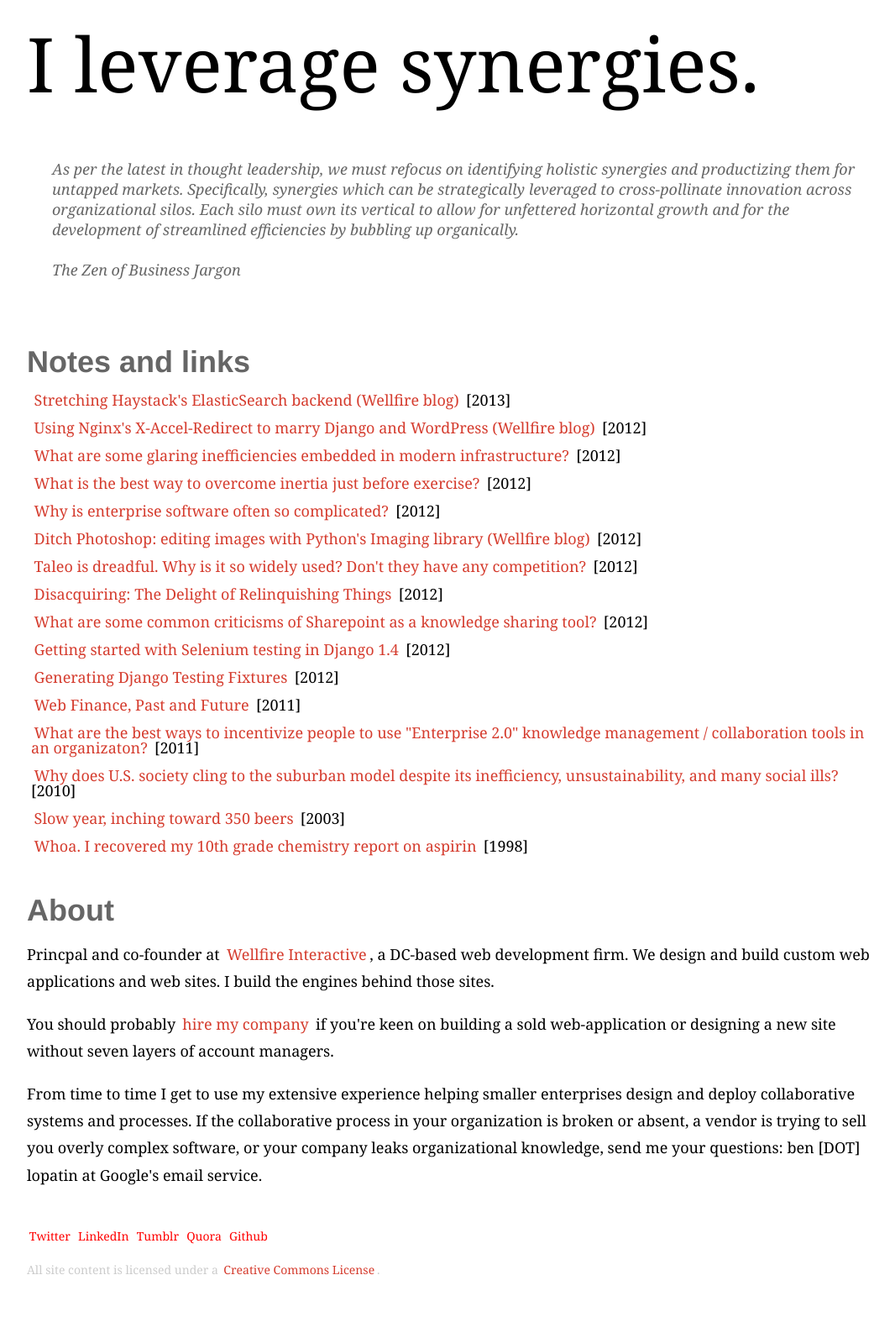
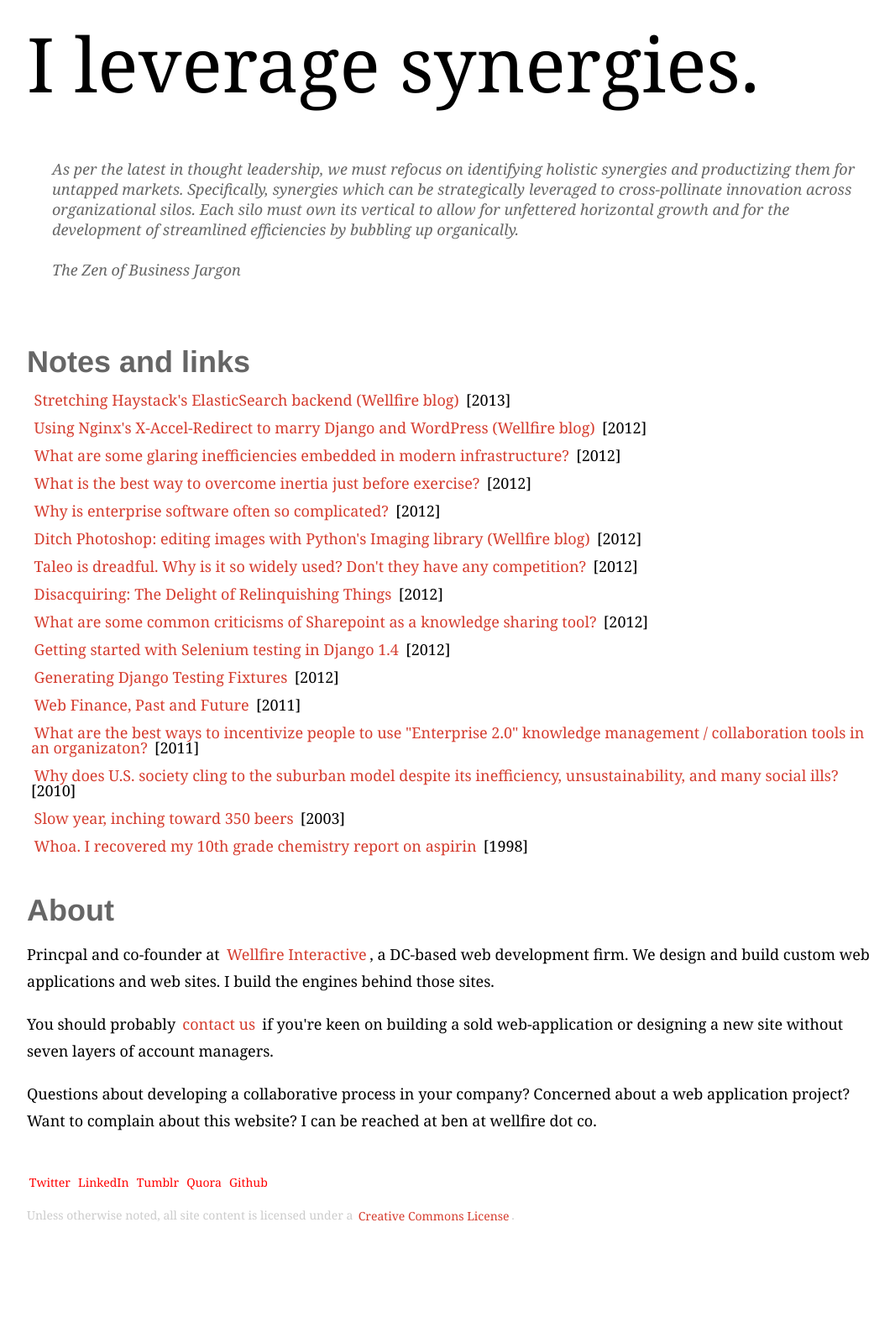
Before and after one commit to bennylope/bennylope.github.com, a Jekyll site: the page built from index.html, in a window 1280 px wide. Shown: the whole page at 84% size, without its empty margins (96-1162 px from the left). Built offline with Jekyll 4.4.1, drawn with Linux system fonts in a browser that asks for light colours; the list of posts is cut into pages by our own code; after the commit the page ends 1504 px from its top, so only the background shows below that.

Commit message:
About/footer updates

```diff
--- a/_layouts/base.html
+++ b/_layouts/base.html
@@ -36,7 +36,7 @@
             <li><a href="http://github.com/bennylope/" rel="nofollow"><span>Github</a></span></li>
           </ul>
         </nav>
-        <p>All site content is licensed under a <a rel="license" href="http://creativecommons.org/licenses/by-sa/3.0/">Creative Commons License</a>.</p>
+        <p>Unless otherwise noted, all site content is licensed under a <a rel="license" href="http://creativecommons.org/licenses/by-sa/3.0/">Creative Commons License</a>.</p>
     </footer>
   </body>
 </html>
--- a/index.html
+++ b/index.html
@@ -33,13 +33,9 @@ pageid: index
     build custom web applications and web sites. I build the engines
     behind those sites.</p>
     <p>You should probably <a
-      href="http://www.wellfireinteractive.com/contact/">hire my
-      company</a> if you're keen on building a sold web-application or
+      href="http://www.wellfireinteractive.com/contact/">contact us</a> if you're keen on building a sold web-application or
     designing a new site without seven layers of account managers.</p>
-    <p>From time to time I get to use my extensive experience helping
-    smaller enterprises design and deploy collaborative systems and
-    processes. If the collaborative process in your organization is
-    broken or absent, a vendor is trying to sell you overly complex
-    software, or your company leaks organizational knowledge, send me
-    your questions: ben [DOT] lopatin at Google's email service.</p>
+    <p>
+    Questions about developing a collaborative process in your company? Concerned about a web application project? Want to complain about this website? I can be reached at ben at wellfire dot co.
+    </p>
     </section>
```
